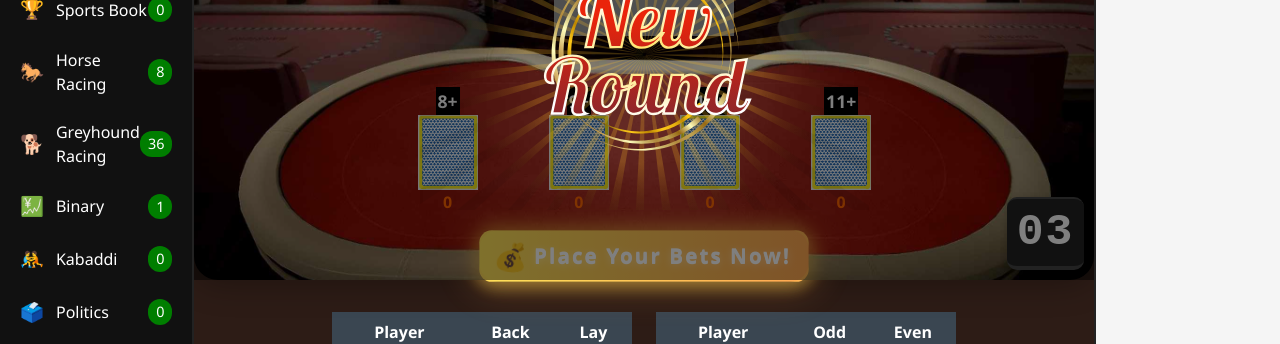
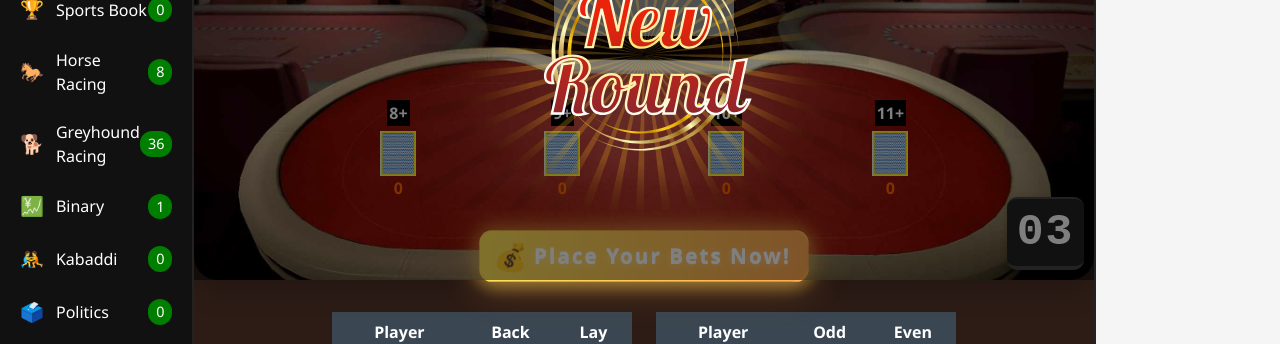
Before and after one commit to sarthakare/32-cards, a React (Vite) app: page / in a window 1280 px wide. Shown: the part 306-650 px from the top of the page. Built offline with nearby package versions, Linux system fonts and the light colour scheme; grey boxes are pictures that could not be loaded.

Commit message:
some changes for 2 tie round

```diff
--- a/src/components/GameScreen.jsx
+++ b/src/components/GameScreen.jsx
@@ -58,10 +58,10 @@ const cardImages = {
 
 // Hardcoded card filenames for each label (first draw)
 const fixedCardFiles = [
-  "10SS.webp", // 8+
+  "10DD.webp", // 8+
   "JSS.webp",  // 9+
-  "KSS.webp",  // 10+
-  "QSS.webp"   // 11+
+  "KHH.webp",  // 10+
+  "QCC.webp"   // 11+
 ];
 
 // For tie-breaker, new cards to draw (can be randomized or fixed for demo)
@@ -85,7 +85,6 @@ const cardLabels = [
   { label: "10+", count: 10 },
   { label: "11+", count: 11 },
 ];
-
 
 
 function GameScreen() {
@@ -150,8 +149,6 @@ function GameScreen() {
 
   // Card reveal and tie-breaker logic (per-card reveal with delay)
   const [revealedCards, setRevealedCards] = useState([false, false, false, false]);
-  const [tieBreakerActive, setTieBreakerActive] = useState(false);
-  const [tiedIndices, setTiedIndices] = useState([]);
   // Track which cards have a tie-breaker card drawn (per index)
   const [tieBreakerDrawn, setTieBreakerDrawn] = useState([false, false, false, false]);
   const [winnerSelected, setWinnerSelected] = useState(false);
@@ -161,8 +158,6 @@ function GameScreen() {
     let revealTimeouts = [];
     if (stage === 1) {
       setRevealedCards([false, false, false, false]);
-      setTieBreakerActive(false);
-      setTiedIndices([]);
       setTieBreakerDrawn([false, false, false, false]);
       setWinnerSelected(false);
       // Reveal each card with 3s delay
@@ -191,8 +186,6 @@ function GameScreen() {
           .map((val, idx) => (val === maxValue ? idx : -1))
           .filter(idx => idx !== -1);
         if (tied.length > 1) {
-          setTieBreakerActive(true);
-          setTiedIndices(tied);
           // Increase timer when tie is detected
           setTimer(prev => Math.max(prev, 10));
           // Reveal tie-breaker cards one by one for tied indices
@@ -217,8 +210,6 @@ function GameScreen() {
       revealTimeouts.push(tieTimeout);
     } else {
       setRevealedCards([false, false, false, false]);
-      setTieBreakerActive(false);
-      setTiedIndices([]);
       setTieBreakerDrawn([false, false, false, false]);
       setWinnerSelected(false);
     }
@@ -305,9 +296,6 @@ function GameScreen() {
             </div>
             {/* Show crown and winner after all cards are revealed and tie-breaker (if any) is done */}
             {winnerSelected && (() => {
-              // If tie-breaker is active and revealed, use tie-breaker values to determine winner
-              let winnerIdx = -1;
-              let winnerLabel = "";
               // Always use the displayed totalValue for winner selection
               const totals = cardLabels.map((card, idx) => {
                 let showValue = 0;
--- a/src/styles/game.css
+++ b/src/styles/game.css
@@ -228,7 +228,7 @@
   justify-content: center;
   width: 100%;
   height: 100%;
-  gap: 4vw;
+  gap: 10vw;
 }
 
 .table-cards-row.cards-row img {
@@ -240,7 +240,7 @@
 
 .table-area .table-card {
   border-radius: 1vw;
-  width: 7vw;
+  width: 2vw;
   min-width: 36px;
   max-width: 80px;
   height: 14vw;
@@ -256,9 +256,10 @@
 }
 
 .table-area .table-card .card-label {
-  font-size: 1.1rem;
+  font-size: 1rem;
   font-weight: bold;
   padding: 1px 2px;
+  margin-bottom: 5px;
   background-color: #000000;
 }
 
```
